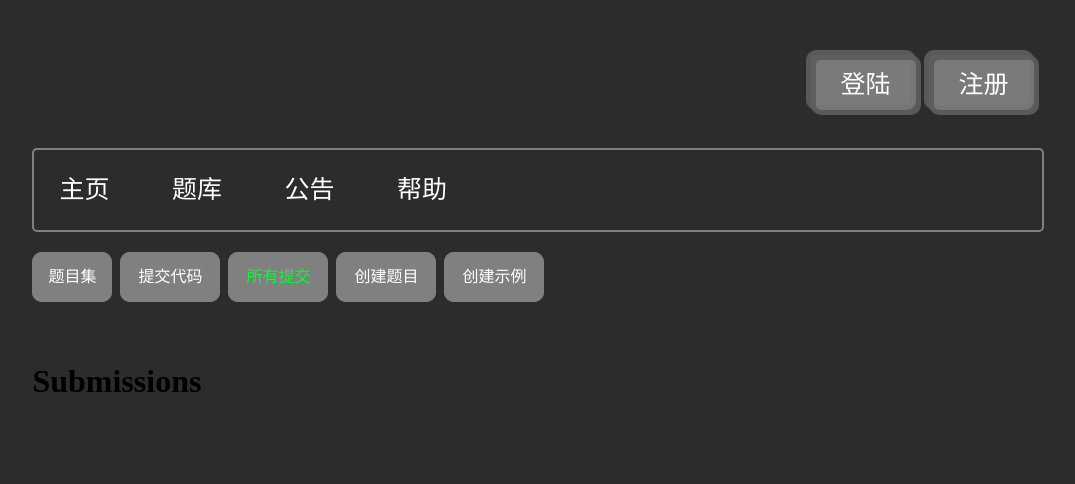
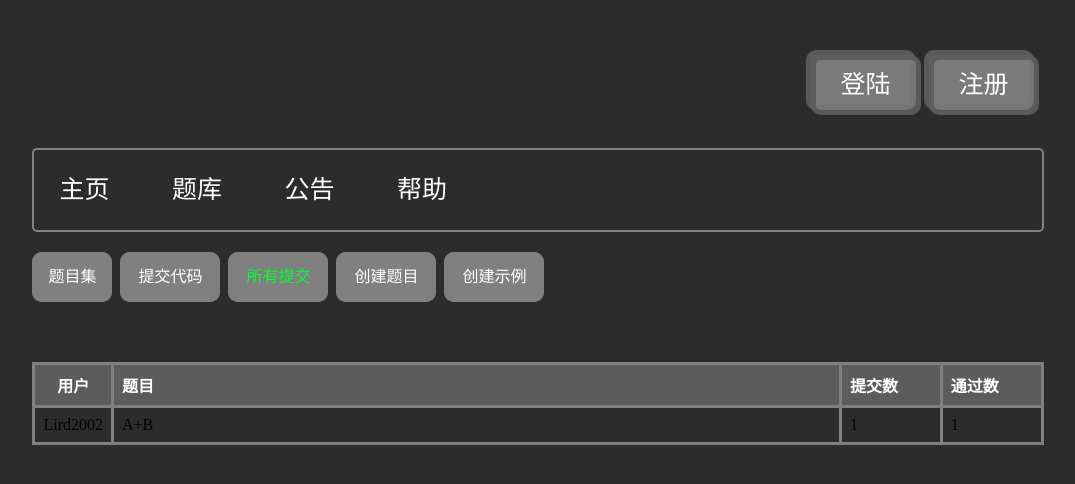
Before and after one commit to deltaLRD/SmallOJ-Web, a Vue app: page /question_bank/submissions in a window 1280 px wide. Shown: the top 484 px of the page, without its empty margins (102-1177 px from the left). Built offline with nearby package versions, Linux system fonts and the light colour scheme; no server answers; what vue3-cookies would draw is missing.

Commit message:
add all aubmissions

```diff
--- a/src/components/Navigation/QuestionBank/Submissions.vue
+++ b/src/components/Navigation/QuestionBank/Submissions.vue
@@ -1,7 +1,33 @@
 <template>
-  <h1>
-    Submissions
-  </h1>
+    <div>
+        <table>
+            <thead>
+                <tr style="background-color: rgb(92, 92, 92);">
+                    <th style="width: 3%; color: white;text-align: center;">用户</th>
+                    <th style="width: auto; color: white;">题目</th>
+                    <th style="width: 10%;color: white;">提交数</th>
+                    <th style="width: 10%;color: white;">通过数</th>
+                </tr>
+            </thead>
+            <tbody >
+                <!-- 使用 v-for 渲染数据 -->
+                <tr  v-for="msg in info" :key="msg.id" >
+                    <td style="padding: 8px;">
+                      {{ msg.username }}
+                    </td>
+                    <td>
+                      {{ msg.problemName }}
+                    </td>
+                    <td>
+                      {{ msg.testcaseCount }}
+                    </td>
+                    <td>
+                      {{ msg.passCount }}
+                    </td>
+                </tr>
+            </tbody>
+        </table>
+    </div>
 </template>
 
 
@@ -11,14 +37,23 @@
 export default {
   data() {
     return {
-
+      info: [
+        {
+            "username": "Lird2002",
+            "problemName": "A+B",
+            "testcaseCount": 1,
+            "passCount": 1,
+            "id": 170663065100,
+        }
+    ],
     };
   },
   created: function () {
     this.$api.get('/api/submission/')
       .then(response => {
-
-        console.log(response.data);
+        if (response.data.status_code == 'Success') {
+          this.info=response.data.submissionInfos;
+        }
       })
       .catch(error => {
         console.error(error);
@@ -53,3 +88,18 @@ export default {
     ]
 }
 -->
+
+<style scoped>
+table {
+  border-collapse: collapse; /* 合并边框，使边框更紧凑 */
+  width: 100%; /* 表格宽度100% */
+  border: 3px solid gray; /* 表格的外边框样式 */
+  border-radius: 50px;
+}
+
+th, td {
+  border: 3px solid gray; /* 单元格的边框样式 */
+  padding: 8px; /* 单元格内边距，可根据需要调整 */
+  text-align: left; /* 文本左对齐，可根据需要调整 */
+}
+</style>
```
